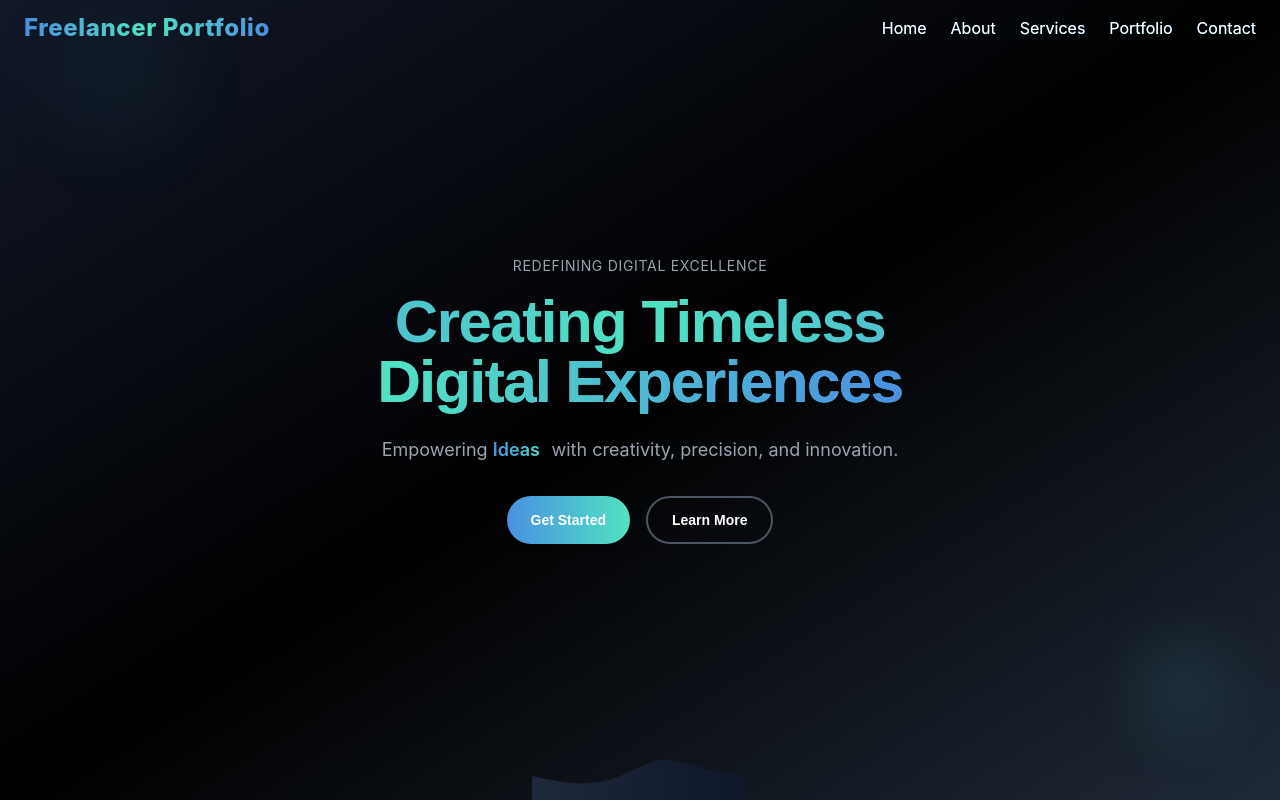
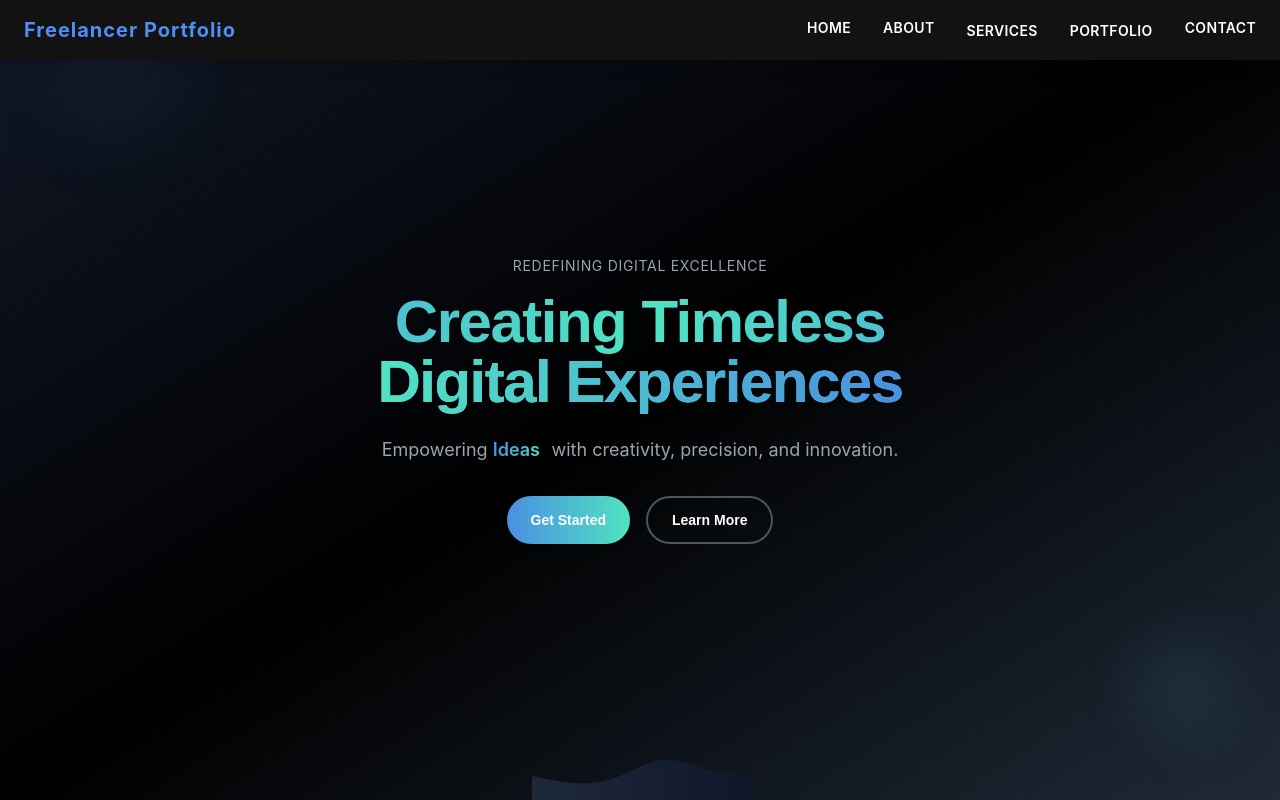
Before and after one commit to haseebraza715/Freelancer-Portfolio, a React (Create React App) app: page / in a window 1280 px wide. Shown: the top 800 px of the page. Built offline with nearby package versions, Linux system fonts and the light colour scheme; a web font is replaced by a local one.

Commit message:
make dropdown menu in the header

```diff
--- a/public/index.html
+++ b/public/index.html
@@ -5,40 +5,15 @@
     <link rel="icon" href="%PUBLIC_URL%/favicon.ico" />
     <meta name="viewport" content="width=device-width, initial-scale=1" />
     <meta name="theme-color" content="#000000" />
-    <link
-      <meta
+    <meta
       name="description"
       content="Web site created using create-react-app"
     />
-
-    <!--
-      manifest.json provides metadata used when your web app is installed on a
-      user's mobile device or desktop. See https://developers.google.com/web/fundamentals/web-app-manifest/
-    -->
     <link rel="manifest" href="%PUBLIC_URL%/manifest.json" />
-    <!--
-      Notice the use of %PUBLIC_URL% in the tags above.
-      It will be replaced with the URL of the `public` folder during the build.
-      Only files inside the `public` folder can be referenced from the HTML.
-
-      Unlike "/favicon.ico" or "favicon.ico", "%PUBLIC_URL%/favicon.ico" will
-      work correctly both with client-side routing and a non-root public URL.
-      Learn how to configure a non-root public URL by running `npm run build`.
-    -->
-    <title>React App</title>
+    <title>Freelancer Portfolio</title>
   </head>
   <body>
     <noscript>You need to enable JavaScript to run this app.</noscript>
     <div id="root"></div>
-    <!--
-      This HTML file is a template.
-      If you open it directly in the browser, you will see an empty page.
-
-      You can add webfonts, meta tags, or analytics to this file.
-      The build step will place the bundled scripts into the <body> tag.
-
-      To begin the development, run `npm start` or `yarn start`.
-      To create a production bundle, use `npm run build` or `yarn build`.
-    -->
   </body>
 </html>
--- a/src/components/Header.js
+++ b/src/components/Header.js
@@ -1,119 +1,170 @@
-import React, { useState, useEffect } from "react";
-import { motion } from "framer-motion";
+import React, { useState } from "react";
+import { AnimatePresence, motion } from "framer-motion";
 
 const Header = () => {
-  const [menuOpen, setMenuOpen] = useState(false);
-  const [isScrolled, setIsScrolled] = useState(false);
-  const [scrollProgress, setScrollProgress] = useState(0);
-
-  useEffect(() => {
-    const handleScroll = () => {
-      setIsScrolled(window.scrollY > 50);
-
-      // Calculate scroll progress
-      const scrollY = window.scrollY;
-      const scrollHeight =
-        document.documentElement.scrollHeight - window.innerHeight;
-      const progress = (scrollY / scrollHeight) * 100;
-      setScrollProgress(progress);
-    };
-
-    window.addEventListener("scroll", handleScroll);
-    return () => {
-      window.removeEventListener("scroll", handleScroll);
-    };
-  }, []);
+  const menuItems = [
+    { label: "Home", link: "#home" },
+    { label: "About", link: "#about" },
+    {
+      label: "Services",
+      FlyoutContent: ServicesContent,
+    },
+    {
+      label: "Portfolio",
+      FlyoutContent: PortfolioContent,
+    },
+    { label: "Contact", link: "#contact" },
+  ];
 
   return (
-    <header
-      className={`fixed w-full top-0 z-50 transition-all duration-300 ${
-        isScrolled
-          ? "shadow-lg backdrop-blur-md bg-black/80" // Dark background when scrolled
-          : "bg-transparent"
-      }`}
-      role="banner"
-    >
-      {/* Scroll Progress Bar */}
-      <div
-        className="fixed top-0 left-0 h-1 bg-gradient-to-r from-[#4A90E2] via-[#50E3C2] to-[#4A90E2] z-50"
-        style={{ width: `${scrollProgress}%` }}
-        aria-hidden="true"
-      ></div>
-
-      <div className="container mx-auto flex items-center justify-between px-4 sm:px-6 py-3 text-white">
+    <header className="fixed top-0 z-50 w-full bg-[#121212] backdrop-blur-md shadow-lg">
+      <div className="container mx-auto flex items-center justify-between px-6 py-4">
         {/* Logo */}
-        <div
-          className="text-lg sm:text-xl md:text-2xl font-extrabold tracking-wide text-transparent bg-clip-text bg-gradient-to-r from-[#4A90E2] via-[#50E3C2] to-[#4A90E2]"
-          role="heading"
-          aria-level="1"
-        >
+        <div className="text-xl font-bold tracking-wider text-[#4F8EF7]">
           Freelancer Portfolio
         </div>
 
         {/* Navigation Links */}
-        <nav className="hidden lg:flex space-x-6" aria-label="Main Navigation">
-          {["Home", "About", "Services", "Portfolio", "Contact"].map((item) => (
-            <a
-              key={item}
-              href={`#${item.toLowerCase()}`}
-              className={`relative group text-sm lg:text-base hover:text-transparent bg-clip-text bg-gradient-to-r from-[#4A90E2] via-[#50E3C2] to-[#4A90E2] ${
-                isScrolled ? "text-white" : "text-white"
-              } transition-colors`}
-              tabIndex="0"
-              aria-label={`Go to ${item}`}
-            >
-              {item}
-              <span className="absolute left-0 bottom-0 w-0 h-0.5 bg-gradient-to-r from-[#4A90E2] via-[#50E3C2] to-[#4A90E2] group-hover:w-full transition-all"></span>
-            </a>
-          ))}
+        <nav className="hidden lg:flex space-x-8">
+          {menuItems.map((item, index) =>
+            item.FlyoutContent ? (
+              <FlyoutLink
+                key={index}
+                href={item.link}
+                FlyoutContent={item.FlyoutContent}
+              >
+                {item.label}
+              </FlyoutLink>
+            ) : (
+              <a
+                key={index}
+                href={item.link}
+                className="relative text-white text-sm font-semibold uppercase tracking-wide hover:text-[#4F8EF7] transition duration-300"
+              >
+                {item.label}
+              </a>
+            )
+          )}
         </nav>
 
-        {/* Mobile Menu Button */}
-        <motion.button
-          onClick={() => setMenuOpen(!menuOpen)}
-          className="lg:hidden text-white focus:outline-none text-2xl ml-4"
-          whileHover={{ scale: 1.1 }}
-          aria-label={menuOpen ? "Close Menu" : "Open Menu"}
-        >
-          {menuOpen ? "✖" : "☰"}
-        </motion.button>
+        {/* Mobile Menu Placeholder */}
+        <button className="lg:hidden text-xl text-white">☰</button>
       </div>
-
-      {/* Mobile Menu Dropdown */}
-      <motion.div
-        initial={{ height: 0 }}
-        animate={{ height: menuOpen ? "auto" : 0 }}
-        transition={{ duration: 0.3 }}
-        className="lg:hidden overflow-hidden bg-gradient-to-br from-[#4A90E2] via-[#50E3C2] to-[#4A90E2] text-white shadow-lg"
-        role="menu"
-        aria-expanded={menuOpen}
-      >
-        <ul className="flex flex-col space-y-4 px-6 py-4">
-          {["Home", "About", "Services", "Portfolio", "Contact"].map(
-            (item, index) => (
-              <motion.li
-                key={item}
-                initial={{ opacity: 0, x: -20 }}
-                animate={{ opacity: 1, x: 0 }}
-                transition={{ duration: 0.2, delay: index * 0.1 }}
-              >
-                <a
-                  href={`#${item.toLowerCase()}`}
-                  className="hover:text-transparent bg-clip-text bg-gradient-to-r from-[#4A90E2] via-[#50E3C2] to-[#4A90E2] transition-colors block text-lg"
-                  onClick={() => setMenuOpen(false)}
-                  role="menuitem"
-                  tabIndex="0"
-                  aria-label={`Navigate to ${item}`}
-                >
-                  {item}
-                </a>
-              </motion.li>
-            )
-          )}
-        </ul>
-      </motion.div>
     </header>
   );
 };
 
+const FlyoutLink = ({ children, href, FlyoutContent }) => {
+  const [open, setOpen] = useState(false);
+
+  return (
+    <div
+      onMouseEnter={() => setOpen(true)}
+      onMouseLeave={() => setOpen(false)}
+      className="relative"
+    >
+      <a
+        href={href || "#"}
+        className="relative text-sm font-semibold uppercase tracking-wide text-white hover:text-[#8A4EFF] transition duration-300"
+      >
+        {children}
+        <span
+          style={{
+            transform: open ? "scaleX(1)" : "scaleX(0)",
+          }}
+          className="absolute bottom-0 left-0 right-0 h-0.5 bg-gradient-to-r from-[#4F8EF7] to-[#8A4EFF] origin-left scale-x-0 transition-transform duration-300"
+        />
+      </a>
+      <AnimatePresence>
+        {open && (
+          <motion.div
+            initial={{ opacity: 0, y: 15 }}
+            animate={{ opacity: 1, y: 0 }}
+            exit={{ opacity: 0, y: 15 }}
+            className="absolute left-1/2 top-10 bg-[#1D1D1D] text-white shadow-lg rounded-xl"
+            style={{ translateX: "-50%" }}
+            transition={{ duration: 0.3, ease: "easeOut" }}
+          >
+            <div className="relative w-64 p-4 rounded-xl">
+              <FlyoutContent />
+            </div>
+          </motion.div>
+        )}
+      </AnimatePresence>
+    </div>
+  );
+};
+
+const ServicesContent = () => (
+  <div>
+    <h3 className="mb-2 font-semibold text-[#4F8EF7]">Our Services</h3>
+    <ul className="space-y-2">
+      <li>
+        <a
+          href="#web-dev"
+          className="block px-3 py-2 text-sm text-[#A0A0A0] hover:bg-gradient-to-r hover:from-[#4F8EF7] hover:to-[#8A4EFF] hover:text-white rounded-md transition-all duration-300"
+        >
+          Web Development
+        </a>
+      </li>
+      <li>
+        <a
+          href="#mobile-dev"
+          className="block px-3 py-2 text-sm text-[#A0A0A0] hover:bg-gradient-to-r hover:from-[#4F8EF7] hover:to-[#8A4EFF] hover:text-white rounded-md transition-all duration-300"
+        >
+          Mobile App Development
+        </a>
+      </li>
+      <li>
+        <a
+          href="#ui-ux"
+          className="block px-3 py-2 text-sm text-[#A0A0A0] hover:bg-gradient-to-r hover:from-[#4F8EF7] hover:to-[#8A4EFF] hover:text-white rounded-md transition-all duration-300"
+        >
+          UI/UX Design
+        </a>
+      </li>
+      <li>
+        <a
+          href="#seo"
+          className="block px-3 py-2 text-sm text-[#A0A0A0] hover:bg-gradient-to-r hover:from-[#4F8EF7] hover:to-[#8A4EFF] hover:text-white rounded-md transition-all duration-300"
+        >
+          SEO Optimization
+        </a>
+      </li>
+    </ul>
+  </div>
+);
+
+const PortfolioContent = () => (
+  <div>
+    <h3 className="mb-2 font-semibold text-[#4F8EF7]">Our Portfolio</h3>
+    <ul className="space-y-2">
+      <li>
+        <a
+          href="#websites"
+          className="block px-3 py-2 text-sm text-[#A0A0A0] hover:bg-gradient-to-r hover:from-[#4F8EF7] hover:to-[#8A4EFF] hover:text-white rounded-md transition-all duration-300"
+        >
+          Websites
+        </a>
+      </li>
+      <li>
+        <a
+          href="#mobile-apps"
+          className="block px-3 py-2 text-sm text-[#A0A0A0] hover:bg-gradient-to-r hover:from-[#4F8EF7] hover:to-[#8A4EFF] hover:text-white rounded-md transition-all duration-300"
+        >
+          Mobile Apps
+        </a>
+      </li>
+      <li>
+        <a
+          href="#case-studies"
+          className="block px-3 py-2 text-sm text-[#A0A0A0] hover:bg-gradient-to-r hover:from-[#4F8EF7] hover:to-[#8A4EFF] hover:text-white rounded-md transition-all duration-300"
+        >
+          Case Studies
+        </a>
+      </li>
+    </ul>
+  </div>
+);
+
 export default Header;
```
